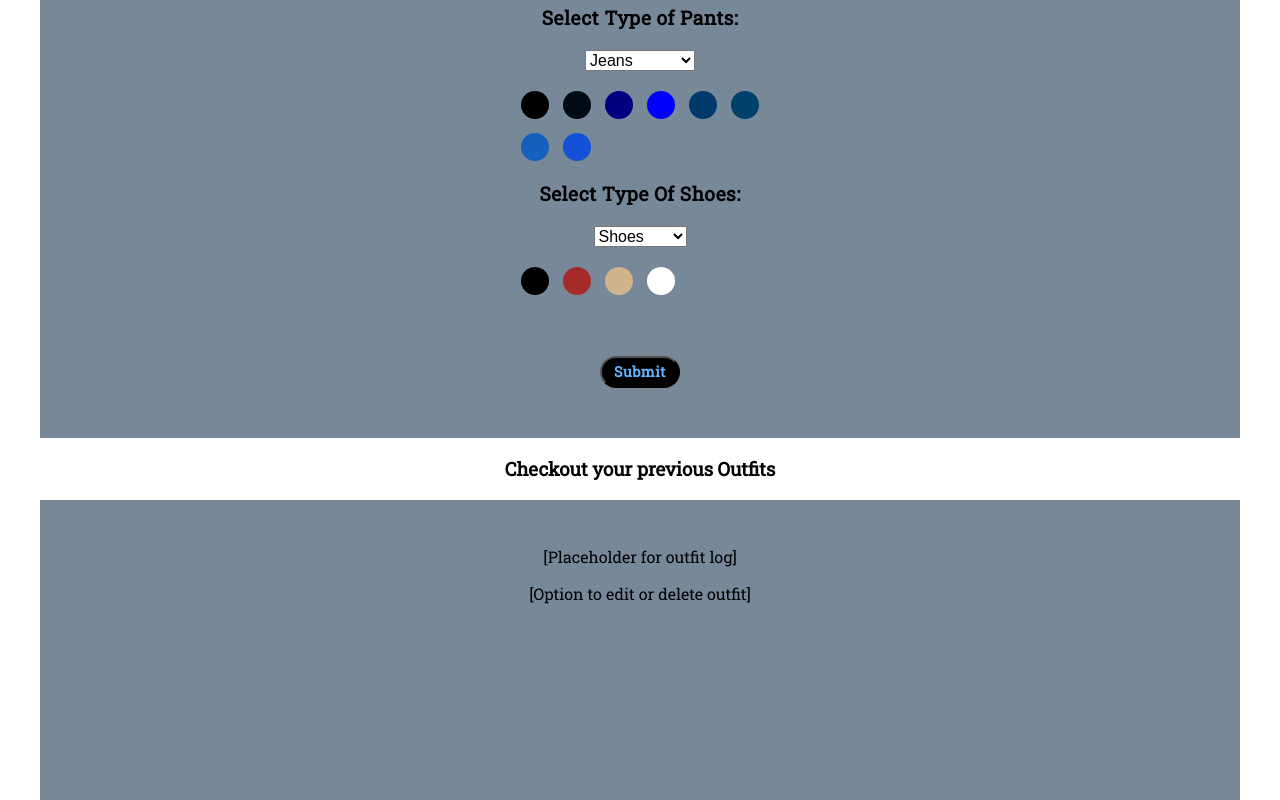
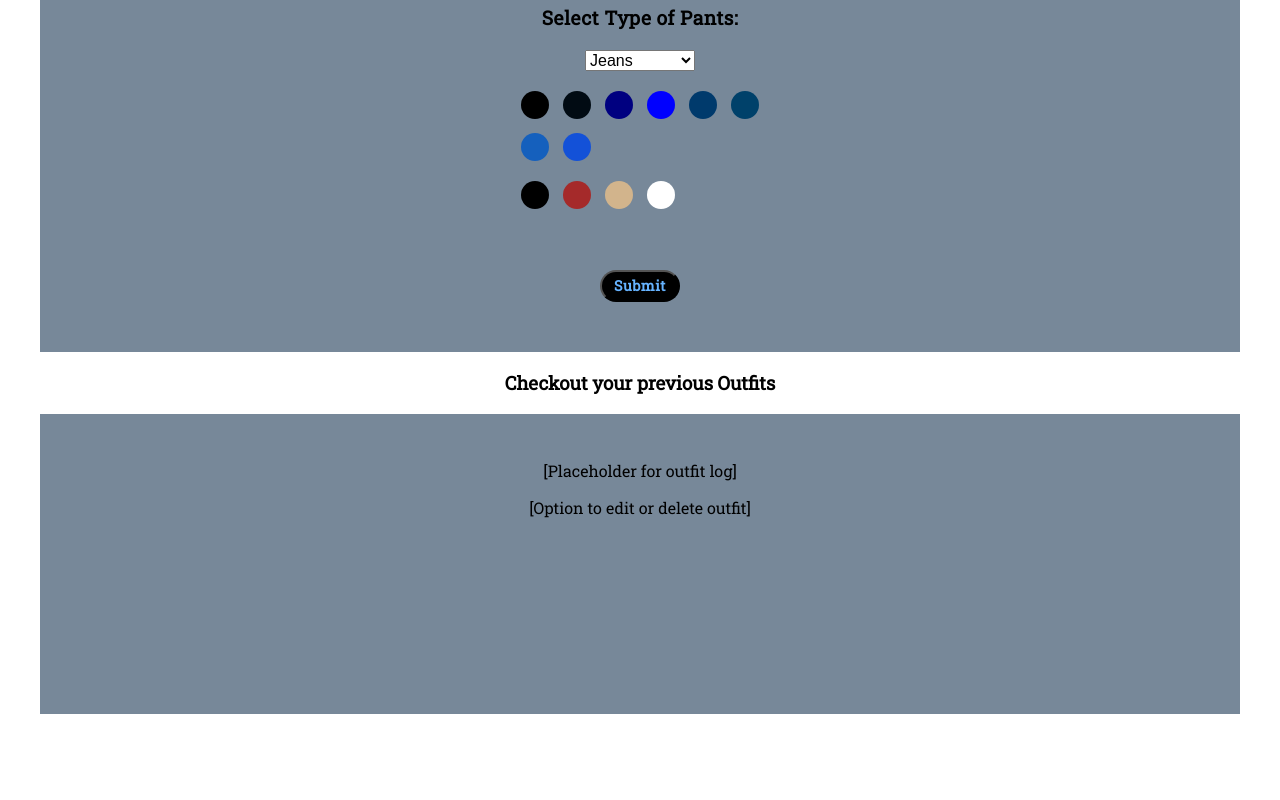
Before and after one commit to Saitama2016/hex-clothes, a React (Create React App) app: page /wardrobe in a window 1280 px wide. Shown: the part 1002-1802 px from the top of the page. After the commit the page ends 1716 px from the top, so only its background shows below. Built offline with nearby package versions, Linux system fonts and the light colour scheme.

Commit message:
Remove Shoes Type Dropdown List

```diff
--- a/src/wardrobe/outfitFormComps/pickClothes.js
+++ b/src/wardrobe/outfitFormComps/pickClothes.js
@@ -4,7 +4,6 @@ import SelectShirtType from './selectShirtType';
 import SelectShirtColor from './selectShirtColor';
 import SelectPantsType from './selectPantsType';
 import SelectPantsColor from './selectPantsColor';
-import SelectShoesType from './selectShoesType';
 import SelectShoesColor from './selectShoesColor';
 
 const ClothesPicker = () => {
@@ -32,8 +31,6 @@ const ClothesPicker = () => {
                 <SelectPantsColor />
                 </div>
                 {/* Include Shoes Component */}
-                <SelectShoesType />
-
                 <div style = { center }>
                 <SelectShoesColor />
                 </div>
--- a/src/wardrobe/outfitFormComps/selectShoesType.js
+++ /dev/null
@@ -1,16 +0,0 @@
-import React from 'react'
-import {connect} from 'react-redux';
-
-const SelectShoesType = () => {
-    return (
-        <div>
-            <label>Select Type Of Shoes:</label>
-            <select value="shoes">
-                <option value="shoes">Shoes</option>
-                <option value="no-shoes">No Shoes</option>
-            </select>
-        </div>
-    )
-}
-
-export default connect()(SelectShoesType);
```
